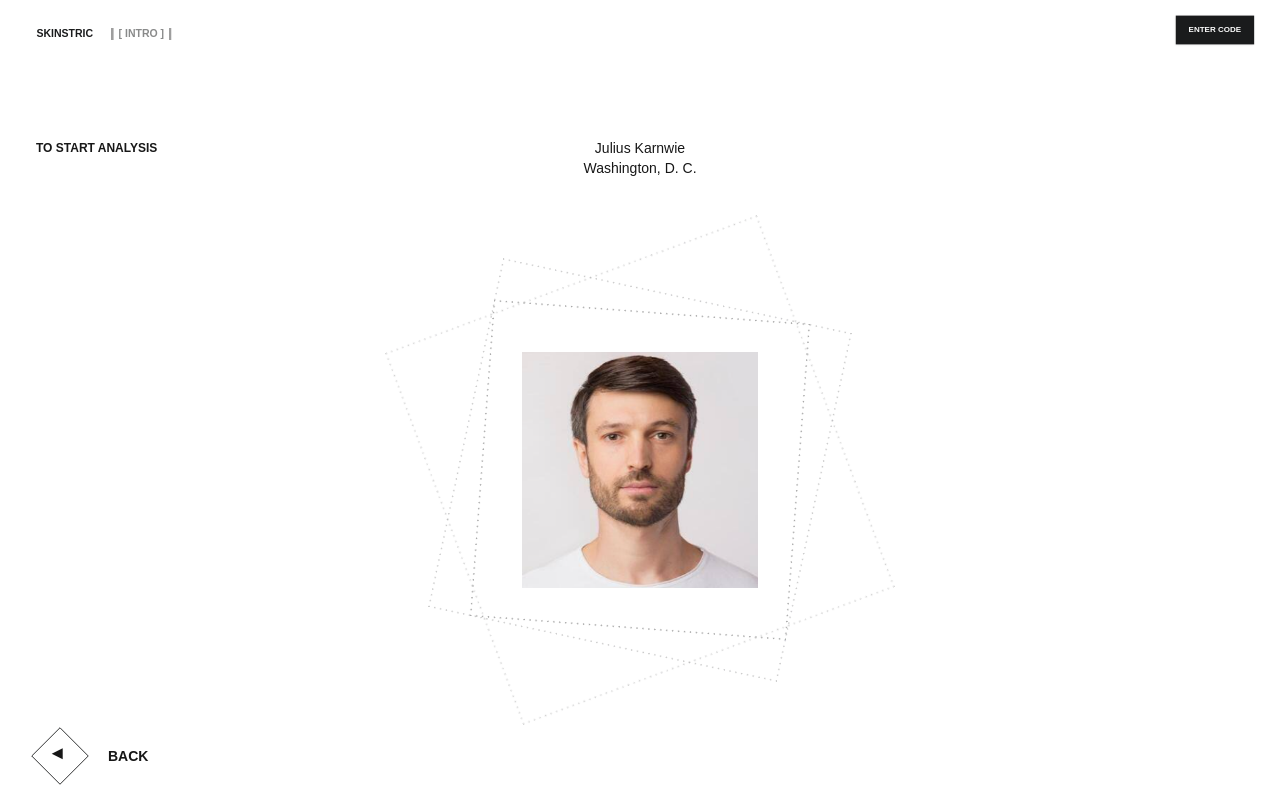
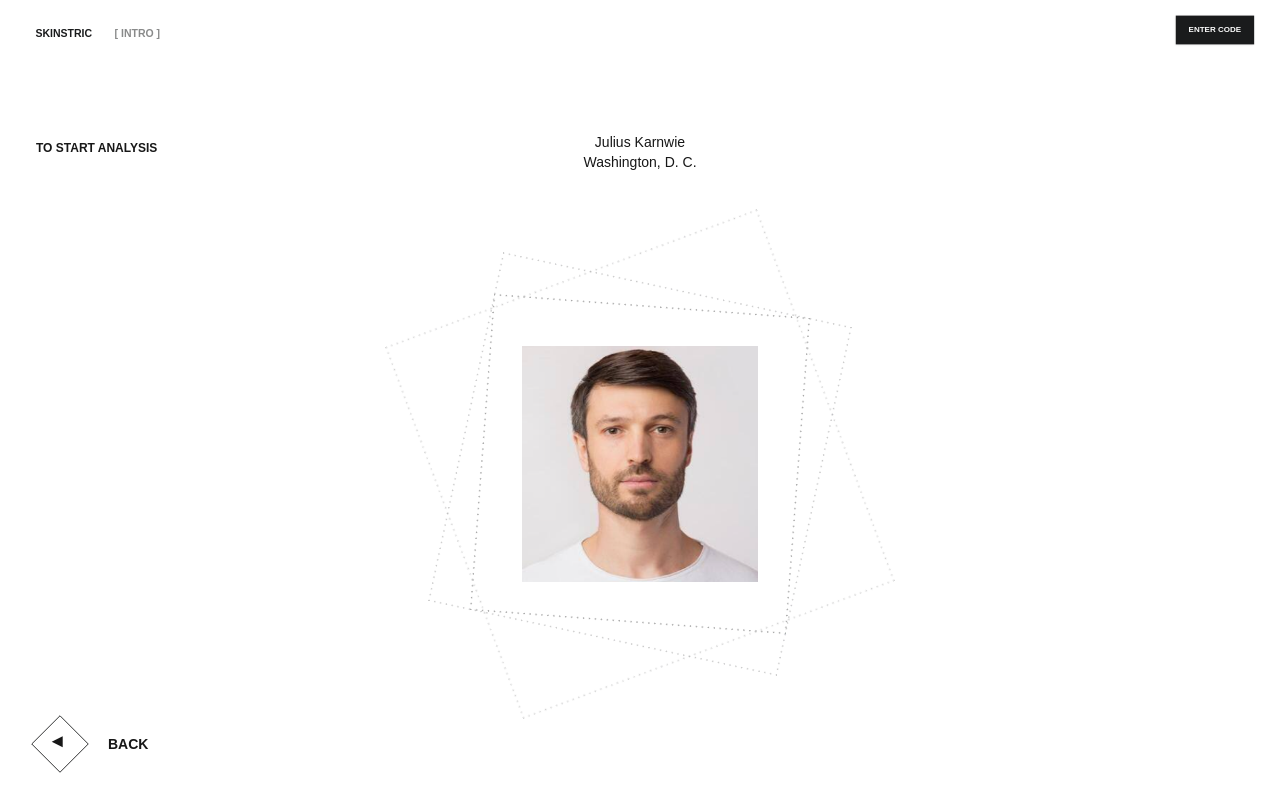
Before and after one commit to jkarnwie2000/julius-skinstric-project, a Next.js app: page /photo in a window 1280 px wide. Built offline with nearby package versions, Linux system fonts and the light colour scheme; grey boxes are pictures that could not be loaded.

Commit message:
Complete photo page styling and animations

```diff
--- a/app/components/Hero.tsx
+++ b/app/components/Hero.tsx
@@ -5,11 +5,9 @@ export default function Home() {
     <div className="flex flex-row h-[64px] w-full justify-between py-3 mb-3 relative z-[1000]">
       <div className="flex flex-row pt-1 scale-75 justify-center items-center">
         <a className="inline-flex items-center justify-center gap-2 whitespace-nowrap rounded-md transition-colors h-9 px-4 py-2 font-semibold text-sm mr-2 line-clamp-4 leading-[16]px text-[#1A1B1C] z-[1000]" href="/">SKINSTRIC</a>
-        <img className="alt=left-bracket" loading="lazy" width="5" height="19" decoding="async" data-nimg="1" className="w-[4px] h-[17px]" style={{ color: "transparent" }} srcSet="/_next/image?url=%2F_next%2Fstatic%2Fmedia%2FRectangle%202710.61a74ed4.png&amp;w=16&amp;q=75 1x" src="/_next/image?url=%2F_next%2Fstatic%2Fmedia%2FRectangle%202710.61a74ed4.png&amp;w=16&amp;q=75"/>
         <p className="text-[#1a1b1c83] text-opacity-70 font-semibold text-sm ml-1.5 mr-1.5">[ INTRO ]</p>
-        <img className="alt=right-bracket" loading="lazy" width="5" height="19" decoding="async" data-nimg="1" className="w-[4px] h-[17px]" style={{ color: "transparent" }} srcSet="/_next/image?url=%2F_next%2Fstatic%2Fmedia%2FRectangle%202710.61a74ed4.png&amp;w=16&amp;q=75 1x" src="/_next/image?url=%2F_next%2Fstatic%2Fmedia%2FRectangle%202710.61a74ed4.png&amp;w=16&amp;q=75"/>
       </div>
-      <button className="inline-flex items-center justify-center gap-2 whitespace-nowrap font-semibold transition-colors disabled:pointer-events-none text-primary-foreground shadow hover:bg-primary/90 h-9 px-4 py-2 mx-4 scale-[0.8] text-[#FCFCFC] text-[10px] bg-[#1A1B1C] leading-[16px]">ENTER CODE</button>
-      </div>
+    <button className="inline-flex items-center justify-center gap-2 whitespace-nowrap font-semibold transition-colors disabled:pointer-events-none text-primary-foreground shadow hover:bg-primary/90 h-9 px-4 py-2 mx-4 scale-[0.8] text-[#FCFCFC] text-[10px] bg-[#1A1B1C] leading-[16px]">ENTER CODE</button>
+    </div>
   );
 }
--- a/app/photo/page.tsx
+++ b/app/photo/page.tsx
@@ -4,7 +4,7 @@ import Image from "next/image";
 
 export default function PhotoPage() {
  return (
-<div className="relative h-[calc(100vh-64px)] overflow-hidden flex flex-col items-center justify-center bg-white text-center">
+<div className="relative h-[calc(100vh-76px)] overflow-hidden flex flex-col items-center justify-center bg-white text-center">
 <div className="absolute top-16 left-9 text-left">
 <p className="font-semibold text-xs">TO START ANALYSIS</p>
 </div>
```
